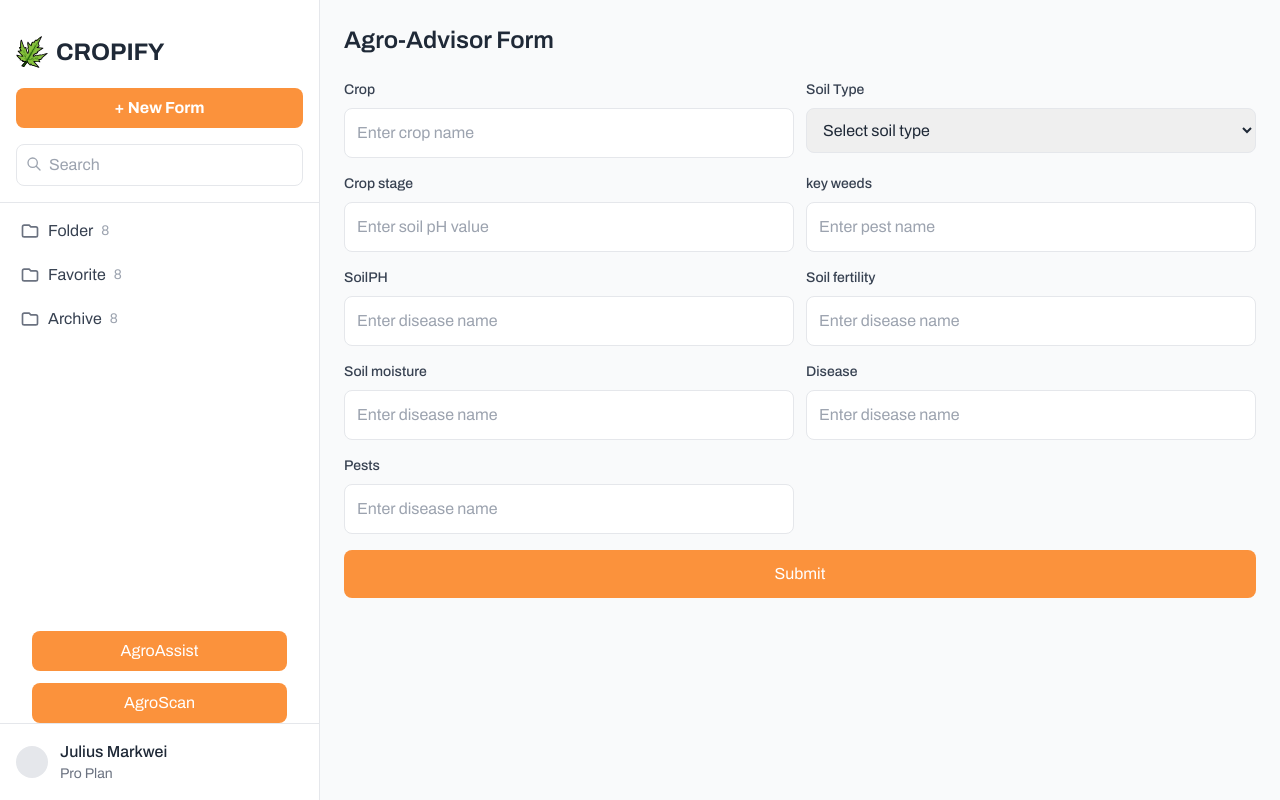
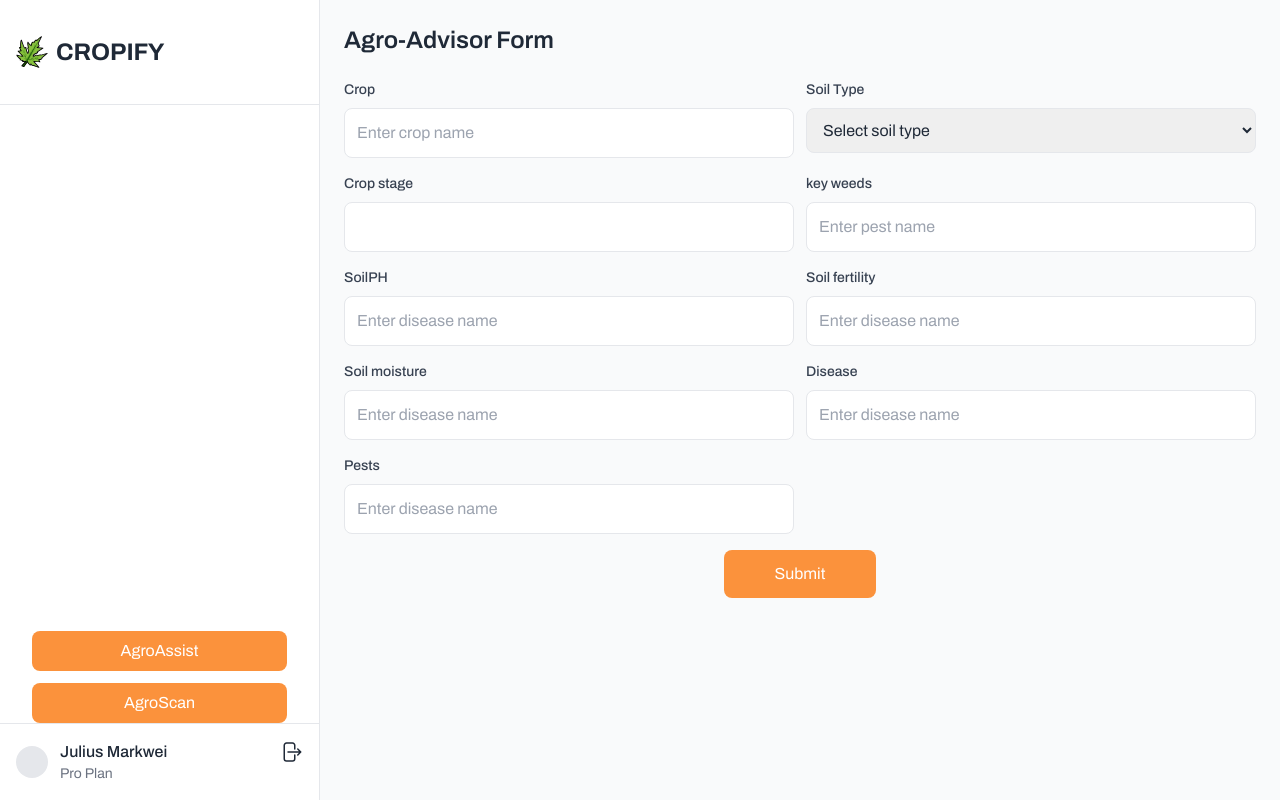
Before and after one commit to julius-amt/cropify, a Next.js app: page /agro-advisor in a window 1280 px wide. Built offline with nearby package versions, Linux system fonts and the light colour scheme.

Commit message:
logout component

```diff
--- a/app/(advisor)/agro-advisor/page.jsx
+++ b/app/(advisor)/agro-advisor/page.jsx
@@ -5,10 +5,12 @@ import PlantIcon from "@/public/plant.svg";
 import Image from "next/image";
 import Link from "next/link";
 import { useContext } from "react";
-import { advisorContext } from "@/app/_content/AdvisorContext";
+import { advisorContext } from "@/app/_components/_content/AdvisorContext";
+import LogoutButton from "@/app/_components/LogoutButton";
 
 export default function AgroAdvisorPage() {
-    const {fieldValuesChange, feildsValues, postAdvisorDetails} = useContext(advisorContext)
+    const { fieldValuesChange, feildsValues, postAdvisorDetails } =
+        useContext(advisorContext);
 
     const [formData, setFormData] = useState({
         crop: "",
@@ -50,11 +52,11 @@ export default function AgroAdvisorPage() {
                         </a>
                     </div>
 
-                    <button className="w-full bg-orange-400 text-white font-bold py-2 px-4 rounded-lg hover:bg-green-600 transition-colors">
+                    {/* <button className="w-full bg-orange-400 text-white font-bold py-2 px-4 rounded-lg hover:bg-green-600 transition-colors">
                         + New Form
-                    </button>
+                    </button> */}
 
-                    <div className="mt-4 relative">
+                    {/* <div className="mt-4 relative">
                         <input
                             type="text"
                             placeholder="Search"
@@ -73,12 +75,12 @@ export default function AgroAdvisorPage() {
                                 d="M21 21l-6-6m2-5a7 7 0 11-14 0 7 7 0 0114 0z"
                             />
                         </svg>
-                    </div>
+                    </div> */}
                 </div>
 
                 {/* Chat List */}
                 <div className="flex-1 overflow-y-auto">
-                    <div className="p-2">
+                    {/* <div className="p-2">
                         <div className="space-y-1">
                             {["Folder", "Favorite", "Archive"].map(
                                 (item, index) => (
@@ -109,7 +111,7 @@ export default function AgroAdvisorPage() {
                                 )
                             )}
                         </div>
-                    </div>
+                    </div> */}
                 </div>
 
                 {/* Sidebar Buttons */}
@@ -119,16 +121,20 @@ export default function AgroAdvisorPage() {
                             AgroAssist
                         </button>
                     </Link>
-                    <Link href="/agro-scan" className="w-[80%]">
-                        <button className="w-full bg-orange-400 text-white py-2 px-4 rounded-lg hover:bg-green-600 transition-colors">
+                    <Link
+                        href="#"
+                        className="w-[80%]"
+                        title="Feature will arrive in future version"
+                    >
+                        <button className="w-full bg-orange-400 text-white py-2 px-4 rounded-lg hover:bg-green-600 transition-colors cursor-not-allowed">
                             AgroScan
                         </button>
                     </Link>
                 </div>
 
                 {/* User Profile */}
-                <div className="p-4 border-t">
-                    <div className="flex items-center space-x-3">
+                <div className="p-4 border-t flex">
+                    <div className="flex items-center space-x-3 flex-grow">
                         <div className="w-8 h-8 rounded-full bg-gray-200"></div>
                         <div className="flex-1">
                             <div className="font-medium">Julius Markwei</div>
@@ -137,6 +143,7 @@ export default function AgroAdvisorPage() {
                             </div>
                         </div>
                     </div>
+                    <LogoutButton />
                 </div>
             </div>
 
@@ -146,9 +153,7 @@ export default function AgroAdvisorPage() {
                     Agro-Advisor Form
                 </h1>
 
-                <div>
-
-                </div>
+                <div></div>
 
                 <form onSubmit={handleSubmit} className="space-y-4">
                     <div className="flex w-full space-x-3 ">
@@ -194,7 +199,7 @@ export default function AgroAdvisorPage() {
                                 name="cropStage"
                                 value={feildsValues.cropStage}
                                 onChange={fieldValuesChange}
-                                placeholder="Enter soil pH value"
+                                placeholder=""
                                 className="w-full p-3 border rounded-lg focus:outline-none focus:ring-2 focus:ring-green-500"
                             />
                         </div>
@@ -288,19 +293,18 @@ export default function AgroAdvisorPage() {
                             />
                         </div>
 
-                        <div className="space-y-2 w-full">
-
-                        </div>
+                        <div className="space-y-2 w-full"></div>
                     </div>
 
-
+                    <div className="flex items-center justify-center">
                         <button
                             type="submit"
-                        onClick={(e)=>postAdvisorDetails()}
-                        className="w-full bg-orange-400 text-white py-3 rounded-lg hover:bg-green-500 transition-colors"
+                            onClick={(e) => postAdvisorDetails()}
+                            className="w-1/6 bg-orange-400 text-white py-3 rounded-lg hover:bg-green-500 transition-colors"
                         >
                             Submit
                         </button>
+                    </div>
                 </form>
             </div>
         </div>
--- /dev/null
+++ b/app/_components/LogoutButton.tsx
@@ -0,0 +1,50 @@
+"use client";
+
+import React from "react";
+import { useRouter } from "next/navigation";
+import toast from "react-hot-toast";
+
+const LogoutButton = () => {
+    const router = useRouter();
+
+    const handleLogout = async () => {
+        try {
+            const response = await fetch("/api/auth/logout", {
+                method: "POST",
+                headers: {
+                    "Content-Type": "application/json",
+                },
+            });
+
+            if (response.ok) {
+                toast.success("Logged out successfully");
+                router.push("/login");
+            } else {
+                toast.error("An error occurred while logging out");
+            }
+        } catch (error) {
+            console.error("Error during logout:", error);
+        }
+    };
+
+    return (
+        <div className="cursor-pointer" onClick={handleLogout} title="Logout">
+            <svg
+                xmlns="http://www.w3.org/2000/svg"
+                fill="none"
+                viewBox="0 0 24 24"
+                strokeWidth={1.5}
+                stroke="currentColor"
+                className="size-6"
+            >
+                <path
+                    strokeLinecap="round"
+                    strokeLinejoin="round"
+                    d="M15.75 9V5.25A2.25 2.25 0 0 0 13.5 3h-6a2.25 2.25 0 0 0-2.25 2.25v13.5A2.25 2.25 0 0 0 7.5 21h6a2.25 2.25 0 0 0 2.25-2.25V15m3 0 3-3m0 0-3-3m3 3H9"
+                />
+            </svg>
+        </div>
+    );
+};
+
+export default LogoutButton;
--- /dev/null
+++ b/app/api/auth/logout/route.ts
@@ -0,0 +1,17 @@
+import { NextResponse } from "next/server";
+
+export async function POST() {
+    const response = NextResponse.json({
+        message: "Logged out successfully",
+        success: true,
+    });
+    response.cookies.set("token", "", {
+        path: "/",
+        expires: new Date(0), // Expire the cookie
+        httpOnly: true,
+        secure: process.env.NODE_ENV === "production", // Use secure cookies in production
+        sameSite: "strict",
+    });
+
+    return response;
+}
--- a/package.json
+++ b/package.json
@@ -27,6 +27,7 @@
   },
   "devDependencies": {
     "@types/bcryptjs": "^2.4.6",
+    "@types/js-cookie": "^3.0.6",
     "@types/jsonwebtoken": "^9.0.7",
     "@types/node": "^20",
     "@types/nodemailer": "^6.4.17",
```
Also changed, not shown: app/(advisor)/layout.tsx (+2 -6 lines), app/(chat)/chat/page.jsx (+32 -18 lines), app/(chat)/layout.tsx (+2 -6 lines), app/_components/_content/AdvisorContext.js (renamed from app/_content/AdvisorContext.js), app/_components/_content/ChatContent.js (renamed from app/_content/ChatContent.js), 1 other file (tests, documents, lock files or other folders). Lines whose indentation alone changed are shown as unchanged.
